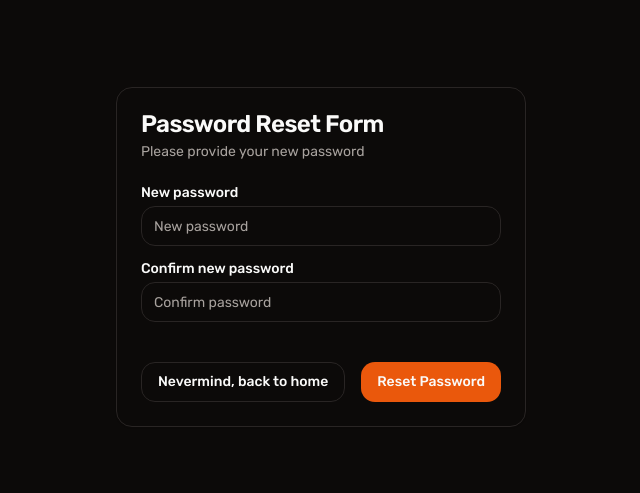
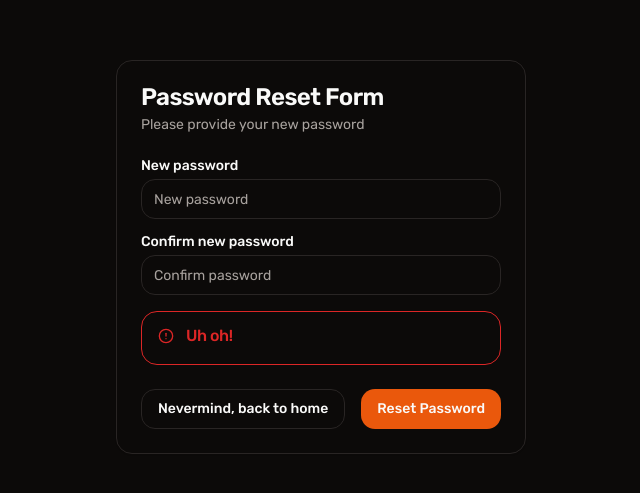
Before and after one commit to jjjjcccjjf/haikoo, a Next.js app: page /auth/forgot-password in a window 1280 px wide. Shown: the part 143-636 px from the top of the page, without its empty margins (319-959 px from the left). Built offline with nearby package versions, Linux system fonts and the light colour scheme.

Commit message:
Include toaster everywhere

```diff
--- a/app/auth/forgot-password/page.tsx
+++ b/app/auth/forgot-password/page.tsx
@@ -1,5 +1,6 @@
 "use client";
 
+import { Alert, AlertDescription, AlertTitle } from "@/components/ui/alert";
 import { Button } from "@/components/ui/button";
 import {
     Card,
@@ -11,15 +12,19 @@
 } from "@/components/ui/card";
 import { Input } from "@/components/ui/input";
 import { Label } from "@/components/ui/label";
+import { useToast } from "@/components/ui/use-toast";
+import { AlertCircle } from "lucide-react";
+import { useSearchParams } from "next/navigation";
 import React, { useState } from "react";
-import { Toaster } from "@/components/ui/toaster";
-
-import { useToast } from "@/components/ui/use-toast";
 
 export default function ForgotPassword() {
   const { toast } = useToast();
+  const params = useSearchParams();
+
   const [newPass, setNewPass] = useState("");
   const [confirmPass, setConfirmPass] = useState("");
+
+  console.log(params);
 
   const handleSubmit = (event: React.FormEvent<HTMLFormElement>) => {
     event.preventDefault();
@@ -72,7 +77,13 @@
                     required={true}
                   />
                 </div>
-                <div className="flex flex-col space-y-1.5"></div>
+                <div className="flex flex-col space-y-1.5">
+                  <Alert variant="destructive">
+                    <AlertCircle className="h-4 w-4" />
+                    <AlertTitle>Uh oh!</AlertTitle>
+                    <AlertDescription></AlertDescription>
+                  </Alert>
+                </div>
               </div>
             </CardContent>
             <CardFooter className="flex justify-between gap-4">
@@ -84,7 +95,6 @@
           </form>
         </Card>
       </section>
-      <Toaster />
     </>
   );
 }
--- a/app/layout.tsx
+++ b/app/layout.tsx
@@ -1,3 +1,4 @@
+import { Toaster } from "@/components/ui/toaster";
 import "./globals.css";
 
 export const metadata = {
@@ -24,6 +25,7 @@
           className={`dark flex min-h-screen flex-col items-center bg-background ${rubik.variable} font-sans`}
         >
           {children}
+          <Toaster />
         </main>
       </body>
     </html>
--- a/components/AuthCard.tsx
+++ b/components/AuthCard.tsx
@@ -19,6 +19,7 @@
 import { Textarea } from "./ui/textarea";
 import { TypographyP } from "./ui/typography";
 import { updateProfile } from "@/utils/actions";
+import supabase from "@/utils/supabase";
 type Profile = Database["public"]["Tables"]["profiles"]["Row"];
 
 interface UserWithProfile extends User {
@@ -229,6 +230,11 @@
         size={"lg"}
         type="button"
         className="font-normal text-muted-foreground"
+        onClick={async () => {
+          await supabase.auth.resetPasswordForEmail("lorenzosalamante@gmail.com", {
+            redirectTo: "http://localhost:3000/auth/forgot-password",
+          });
+        }}
       >
         Reset your password
       </Button>
--- /dev/null
+++ b/components/ui/alert.tsx
@@ -0,0 +1,59 @@
+import * as React from "react"
+import { cva, type VariantProps } from "class-variance-authority"
+
+import { cn } from "@/lib/utils"
+
+const alertVariants = cva(
+  "relative w-full rounded-lg border p-4 [&>svg~*]:pl-7 [&>svg+div]:translate-y-[-3px] [&>svg]:absolute [&>svg]:left-4 [&>svg]:top-4 [&>svg]:text-foreground",
+  {
+    variants: {
+      variant: {
+        default: "bg-background text-foreground",
+        destructive:
+          "border-destructive/50 text-destructive dark:border-destructive [&>svg]:text-destructive",
+      },
+    },
+    defaultVariants: {
+      variant: "default",
+    },
+  }
+)
+
+const Alert = React.forwardRef<
+  HTMLDivElement,
+  React.HTMLAttributes<HTMLDivElement> & VariantProps<typeof alertVariants>
+>(({ className, variant, ...props }, ref) => (
+  <div
+    ref={ref}
+    role="alert"
+    className={cn(alertVariants({ variant }), className)}
+    {...props}
+  />
+))
+Alert.displayName = "Alert"
+
+const AlertTitle = React.forwardRef<
+  HTMLParagraphElement,
+  React.HTMLAttributes<HTMLHeadingElement>
+>(({ className, ...props }, ref) => (
+  <h5
+    ref={ref}
+    className={cn("mb-1 font-medium leading-none tracking-tight", className)}
+    {...props}
+  />
+))
+AlertTitle.displayName = "AlertTitle"
+
+const AlertDescription = React.forwardRef<
+  HTMLParagraphElement,
+  React.HTMLAttributes<HTMLParagraphElement>
+>(({ className, ...props }, ref) => (
+  <div
+    ref={ref}
+    className={cn("text-sm [&_p]:leading-relaxed", className)}
+    {...props}
+  />
+))
+AlertDescription.displayName = "AlertDescription"
+
+export { Alert, AlertTitle, AlertDescription }
```
Lines whose indentation alone changed are shown as unchanged.
